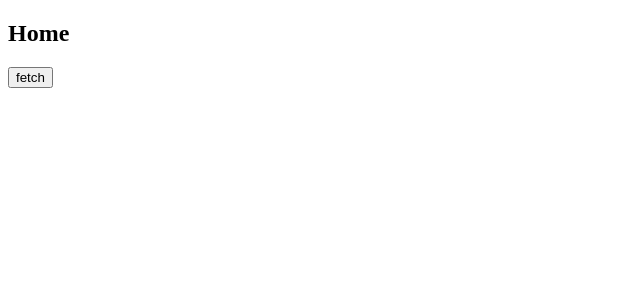
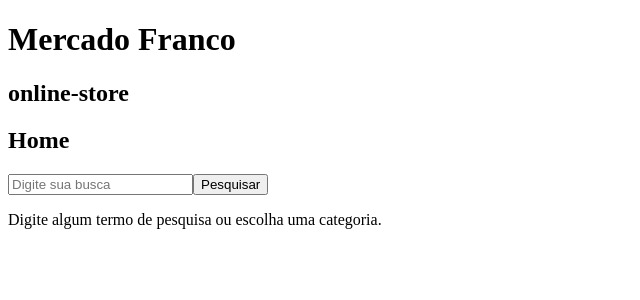
Before and after one commit to paulohenrique-amaral/frontend-online-store, a React (Vite) app: page / in a window 1280 px wide. Shown: the top 300 px of the page, without its empty margins (0-640 px from the left). Built offline with nearby package versions, Linux system fonts and the light colour scheme.

Commit message:
feat: created component Header and adding input search in the Home page

```diff
--- a/src/App.tsx
+++ b/src/App.tsx
@@ -4,11 +4,12 @@ import Home from './pages/Home/Home';
 import Cart from './pages/Cart/Cart';
 import Checkout from './pages/Checkout/Checkout';
 import Details from './pages/Details/Details';
+import Header from './components/Header/Header';
 
 function App() {
   return (
     <>
-      {/* <Header /> */}
+      <Header />
       <Routes>
         <Route
           path="/"
--- /dev/null
+++ b/src/components/Header/Header.tsx
@@ -0,0 +1,12 @@
+function Header() {
+  return (
+    <header>
+      <div>
+        <h1>Mercado Franco</h1>
+        <h2>online-store</h2>
+      </div>
+    </header>
+  );
+}
+
+export default Header;
--- a/src/pages/Home/Home.tsx
+++ b/src/pages/Home/Home.tsx
@@ -1,15 +1,60 @@
+import { useState } from 'react';
+import { getProductsFromCategoryAndQuery } from '../../services/api';
+import { ProductType } from '../../types/apiTypes';
 // import { getCategories, getProductById, getProductsFromCategoryAndQuery } from '../../services/api';
 
 // MLB5672
 
 function Home() {
+  const [inputSearch, setInputSearch] = useState<string>('');
+  const [noResultsApi, setNoResultsApi] = useState('');
+  const [searchApi, setSearchApi] = useState<ProductType[]>([]);
+
+  const msg = 'Digite algum termo de pesquisa ou escolha uma categoria.';
+  const msgNoResults = 'Nenhum produto foi encontrado';
+
+  const handleChange = (event: React.ChangeEvent<HTMLInputElement>) => {
+    const { value } = event.target;
+    setInputSearch(value);
+  };
+
+  const handleSubmit = async (event: React.FormEvent<HTMLFormElement>) => {
+    event.preventDefault();
+    const fetchInputSearch = await getProductsFromCategoryAndQuery(null, inputSearch);
+    if (fetchInputSearch.length === 0) {
+      setNoResultsApi(msgNoResults);
+    } else {
+      setSearchApi(fetchInputSearch);
+    }
+    setInputSearch('');
+  };
+
+  console.log(searchApi);
+
   return (
-    <>
+    <div className="container">
       <h2>Home</h2>
-      <button onClick={ () => getProductsFromCategoryAndQuery('MLB5672', null) }>
+      <form
+        onSubmit={ handleSubmit }
+      >
+        <input
+          type="text"
+          onChange={ handleChange }
+          value={ inputSearch }
+          name="search"
+          placeholder="Digite sua busca"
+        />
+        <button>Pesquisar</button>
+
+        {inputSearch === '' && <p>{ msg }</p>}
+        {noResultsApi !== '' && (
+          <p>{noResultsApi}</p>
+        )}
+      </form>
+      {/* <button onClick={ () => getProductsFromCategoryAndQuery('MLB5672', null) }>
         fetch
-      </button>
-    </>
+      </button> */}
+    </div>
   );
 }
 
```
Also changed, not shown: src/types/apiTypes.ts (+8 -0 lines).
